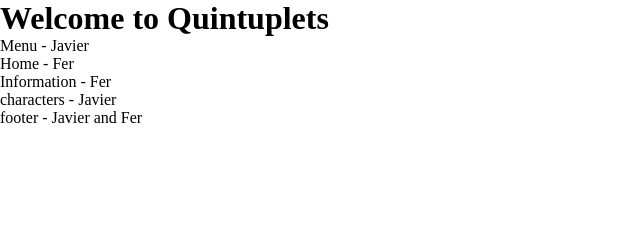
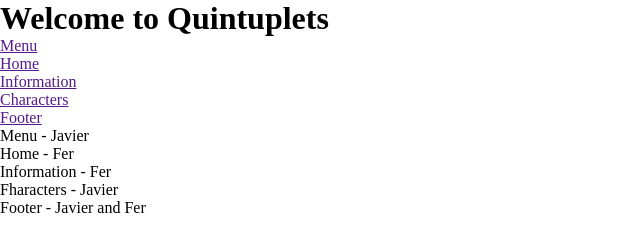
Before and after one commit to javier-wq/quintuplets-Websites, a plain HTML site: page index.html in a window 1280 px wide. Shown: the whole page, without its empty margins (0-640 px from the left). Drawn offline with Linux system fonts and the light colour scheme.

Commit message:
feat: Create Navbar

```diff
--- a/index.html
+++ b/index.html
@@ -11,11 +11,29 @@
     <h1>Welcome to Quintuplets</h1>
 
     <ul>
+        <li>
+            <a href="">Menu</a>
+        </li>
+        <li>
+            <a href="">Home</a>
+        </li>
+        <li>
+            <a href="">Information</a>
+        </li>
+        <li>
+            <a href="">Characters</a>
+        </li>
+        <li>
+            <a href="">Footer</a>
+        </li>
+    </ul>
+
+    <ul>
         <li>Menu - Javier</li>
         <li>Home - Fer</li>
         <li>Information - Fer</li>
-        <li>characters - Javier</li>
-        <li>footer - Javier and Fer</li>
+        <li>Fharacters - Javier</li>
+        <li>Footer - Javier and Fer</li>
     </ul>
 
 </body>
```
